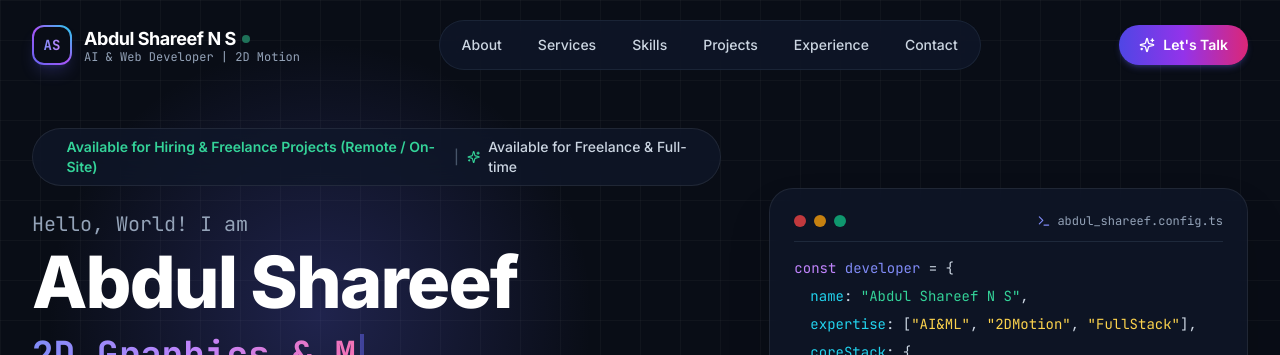
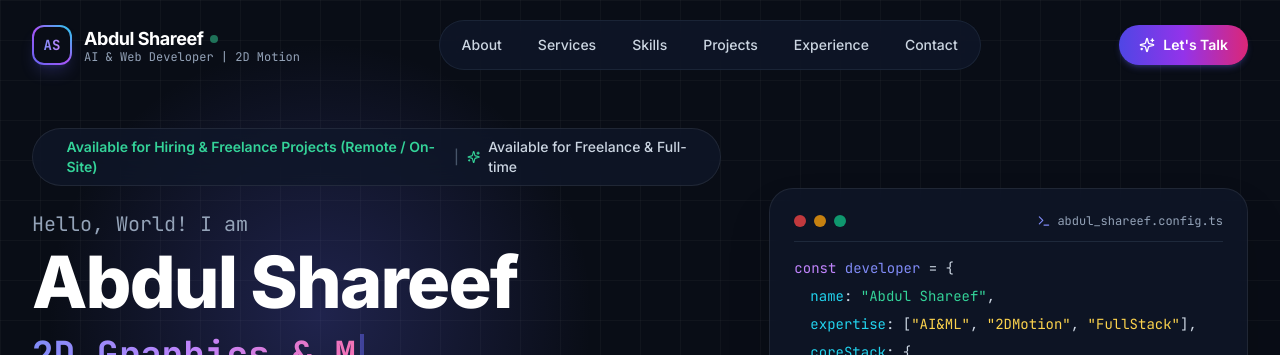
Before and after one commit to abdulshareefnsofficial/portfolio, a React (Vite) app: page / in a window 1280 px wide. Shown: the top 355 px of the page. Built offline with nearby package versions, Linux system fonts and the light colour scheme; the HTML template or start-up script is replaced by a standard one.

Commit message:
design projects error

```diff
--- a/index.html
+++ b/index.html
@@ -6,15 +6,15 @@
     <meta name="viewport" content="width=device-width, initial-scale=1.0" />
 
     <!-- SEO Meta Tags -->
-    <title>Abdul Shareef N S | AI & ML Engineer | 2D Motion Graphics | Web Developer</title>
-    <meta name="description" content="Portfolio of Abdul Shareef N S - AI & ML Engineer, 2D Motion Graphics Designer, and Full Stack Web Developer specializing in deep learning, 2D animation, and modern web applications." />
-    <meta name="keywords" content="Abdul Shareef N S, AI & ML Engineer, 2D Motion Graphics Designer, Web Developer, React, Next.js, Python, Portfolio" />
-    <meta name="author" content="Abdul Shareef N S" />
+    <title>Abdul Shareef | AI & ML Engineer | 2D Motion Graphics | Web Developer</title>
+    <meta name="description" content="Portfolio of Abdul Shareef - AI & ML Engineer, 2D Motion Graphics Designer, and Full Stack Web Developer specializing in deep learning, 2D animation, and modern web applications." />
+    <meta name="keywords" content="Abdul Shareef, AI & ML Engineer, 2D Motion Graphics Designer, Web Developer, React, Next.js, Python, Portfolio" />
+    <meta name="author" content="Abdul Shareef" />
 
     <!-- Open Graph / Social Media -->
     <meta property="og:type" content="website" />
-    <meta property="og:title" content="Abdul Shareef N S | AI & ML Engineer & 2D Motion Graphics" />
-    <meta property="og:description" content="Explore projects, skills, and expertise of Abdul Shareef N S." />
+    <meta property="og:title" content="Abdul Shareef | AI & ML Engineer & 2D Motion Graphics" />
+    <meta property="og:description" content="Explore projects, skills, and expertise of Abdul Shareef." />
     <meta property="og:theme-color" content="#6366f1" />
 
     <!-- Google Fonts -->
--- a/src/components/About.jsx
+++ b/src/components/About.jsx
@@ -45,7 +45,7 @@ export const About = () => {
           <div className="lg:col-span-7 glass-panel p-8 rounded-3xl border-slate-800 flex flex-col justify-between space-y-6">
             <div className="space-y-4">
               <h3 className="text-2xl font-bold text-white flex items-center gap-2">
-                <span>Who is Abdul Shareef N S?</span>
+                <span>Who is Abdul Shareef?</span>
               </h3>
               <p className="text-slate-300 text-base leading-relaxed">
                 I am a passionate <strong className="text-indigo-400">AI & ML Engineer, 2D Motion Graphics Designer, and Full Stack Web Developer</strong> based in {personalInfo.location}. I graduated with a B.Sc. in Artificial Intelligence & Machine Learning (AI&ML) from Sree Saraswathi Thyagaraja College (STC), Pollachi (2022) and earned my Master Diploma in 2D Graphics & Web Design at Dreamzone School of Creative Studies (2025).
--- a/src/components/Hero.jsx
+++ b/src/components/Hero.jsx
@@ -145,7 +145,7 @@ export const Hero = () => {
                   <span className="text-purple-400">const</span> <span className="text-indigo-400">developer</span> = &#123;
                 </div>
                 <div className="pl-4">
-                  <span className="text-cyan-400">name</span>: <span className="text-emerald-400">"Abdul Shareef N S"</span>,
+                  <span className="text-cyan-400">name</span>: <span className="text-emerald-400">"Abdul Shareef"</span>,
                 </div>
                 <div className="pl-4">
                   <span className="text-cyan-400">expertise</span>: [<span className="text-amber-300">"AI&ML"</span>, <span className="text-amber-300">"2DMotion"</span>, <span className="text-amber-300">"FullStack"</span>],
--- a/src/components/Navbar.jsx
+++ b/src/components/Navbar.jsx
@@ -47,7 +47,7 @@ export const Navbar = ({ activeSection }) => {
             </div>
             <div>
               <span className="font-bold text-lg tracking-tight text-white group-hover:text-indigo-400 transition-colors flex items-center gap-1.5">
-                Abdul Shareef N S
+                Abdul Shareef
                 <span className="inline-block w-2 h-2 rounded-full bg-emerald-400 animate-pulse"></span>
               </span>
               <span className="text-xs text-slate-400 font-mono block -mt-1">
```
